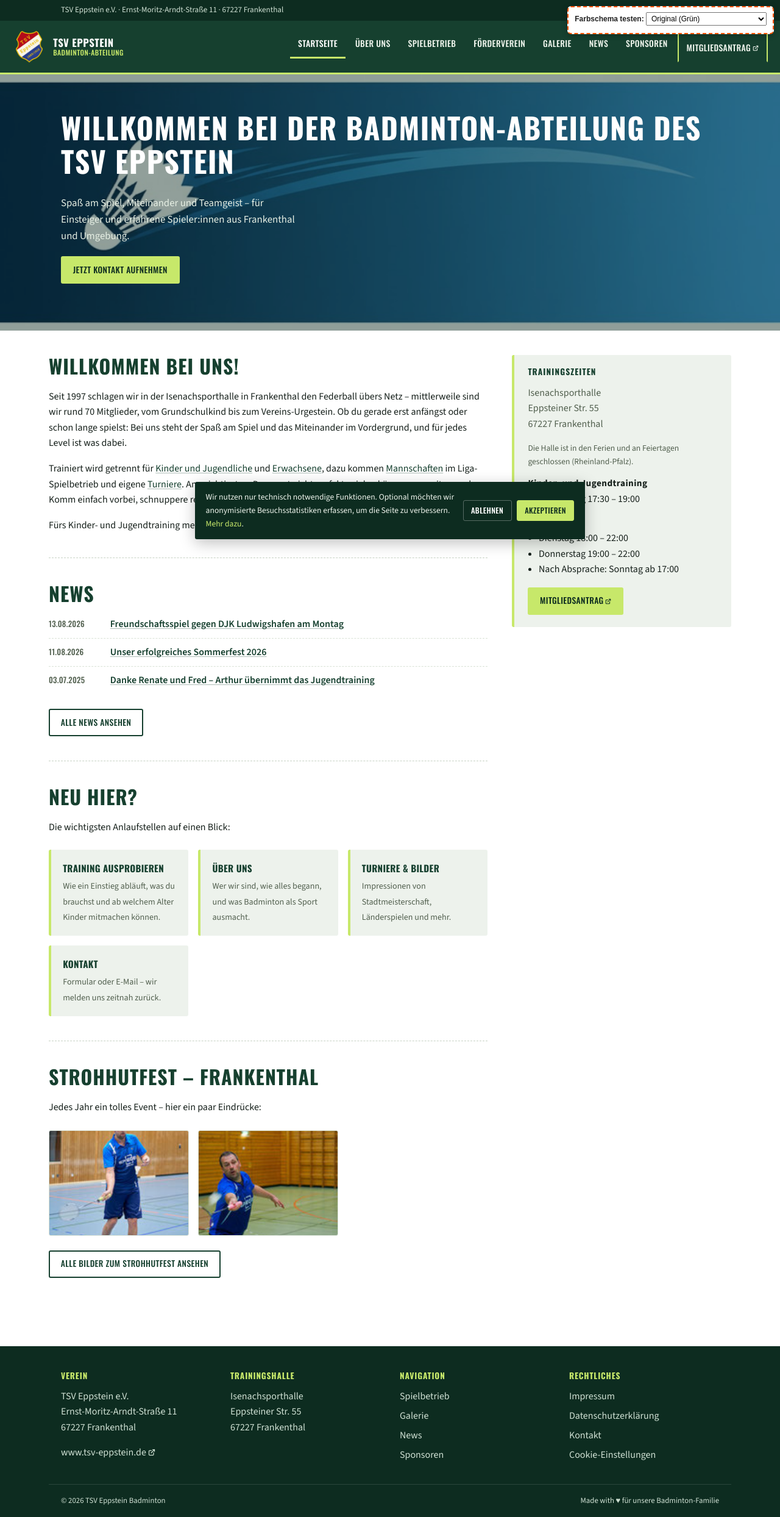
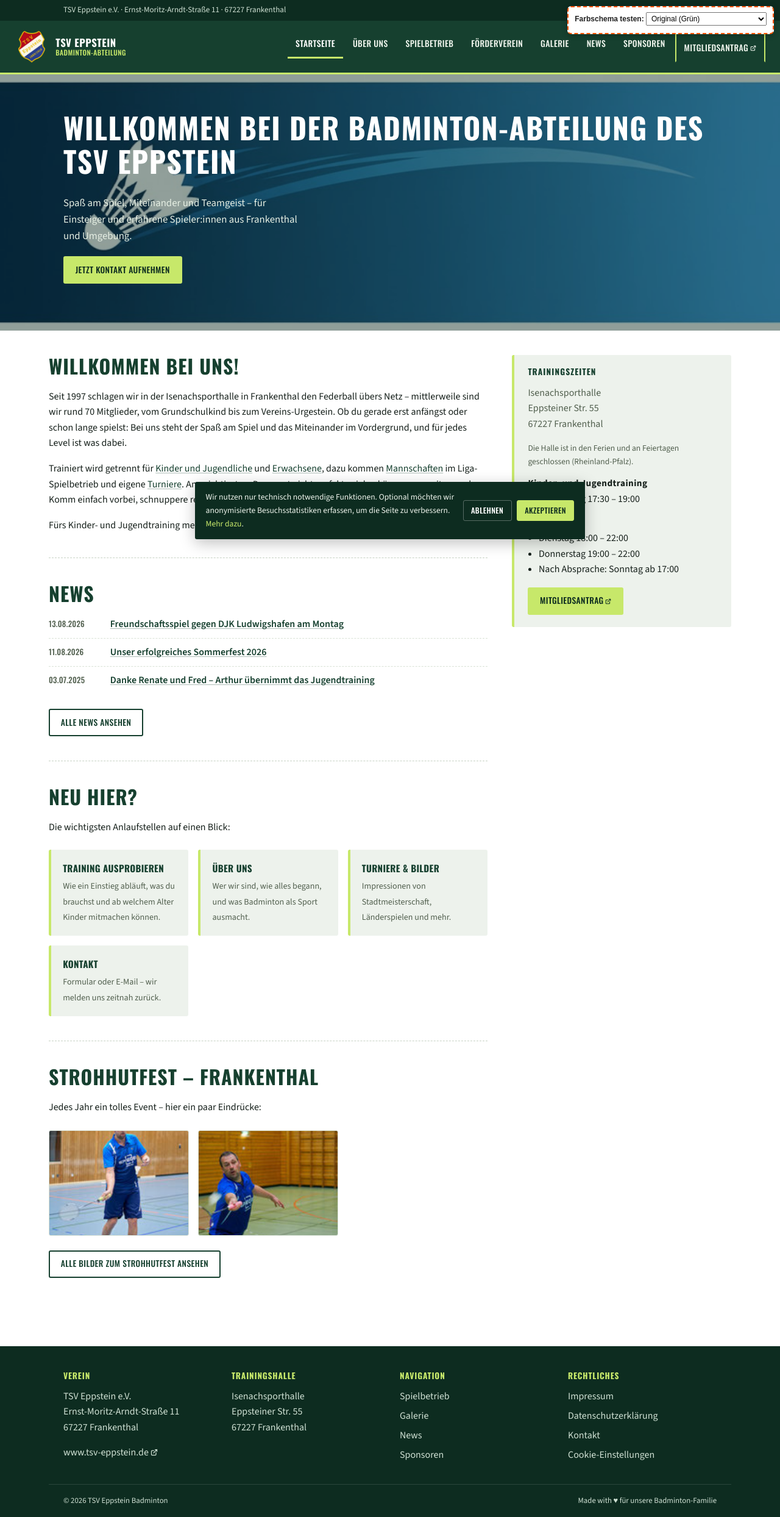
Before and after one commit to Forderverein-Badminton-in-Eppstein-e-V/website, a Jekyll site: the page built from index.html, in a window 1280 px wide. Shown: the whole page at 61% size. Built offline with Jekyll 4.4.1, drawn with Linux system fonts in a browser that asks for light colours.

Commit message:
Refactor padding to use gutter variable
Updated padding to use the new gutter variable for consistency across various elements.

```diff
--- a/assets/css/style.css
+++ b/assets/css/style.css
@@ -32,6 +32,11 @@
   --radius: 3px;
   --max-width: 1120px;
   --border-line: 1px dashed #C7D2C4;
+  /* Fester Innenabstand am Seitenrand (Header, Container, Footer).
+     Bewusst NICHT von einer @media-Breite abhängig, damit z.B. ein
+     quergedrehtes Handy (Viewport-Breite > 600px) genauso Luft am
+     Rand hat wie im Hochformat. */
+  --gutter: 1.5rem;
 }
 
 /* -------------------- Reset / Basics -------------------- */
@@ -132,7 +137,7 @@
 .container {
   max-width: var(--max-width);
   margin: 0 auto;
-  padding: 0 1.25rem;
+  padding: 0 var(--gutter);
 }
 
 /* Fokus-Sichtbarkeit für Tastaturnutzung */
@@ -206,7 +211,7 @@
   align-items: center;
   justify-content: space-between;
   gap: 1rem;
-  padding: 0.9rem 1.25rem;
+  padding: 0.9rem var(--gutter);
 }
 
 .brand {
@@ -423,7 +428,7 @@
   display: flex;
   flex-direction: column;
   justify-content: center;
-  padding: 0 1.25rem;
+  padding: 0 var(--gutter);
 }
 
 .hero-text .container {
@@ -1185,7 +1190,7 @@
   display: grid;
   grid-template-columns: repeat(auto-fit, minmax(200px, 1fr));
   gap: 2rem;
-  padding: 2.6rem 1.25rem 1.4rem;
+  padding: 2.6rem var(--gutter) 1.4rem;
 }
 
 .footer-inner h4 {
@@ -1217,25 +1222,10 @@
 
 .footer-bottom {
   border-top: 1px solid rgba(255, 255, 255, 0.12);
-  padding: 1rem 1.25rem;
+  padding: 1rem var(--gutter);
   font-size: 0.8rem;
   display: flex;
   justify-content: space-between;
   flex-wrap: wrap;
   gap: 0.5rem;
 }
-
-/* -------------------- Mehr Luft an den Seiten auf schmalen Screens -------------------- */
-/* .container/.header-inner/.footer-bottom haben nur 1.25rem (20px)
-   Innenabstand - auf schmalen Handy-Screens wirkt das zu knapp
-   ("klebt" an den Rändern). Hier gezielt etwas mehr Luft für kleine
-   Screens, ohne das Desktop-Layout zu verändern. */
-@media (max-width: 600px) {
-
-  .container,
-  .header-inner,
-  .footer-bottom {
-    padding-left: 1.5rem;
-    padding-right: 1.5rem;
-  }
-}
```
